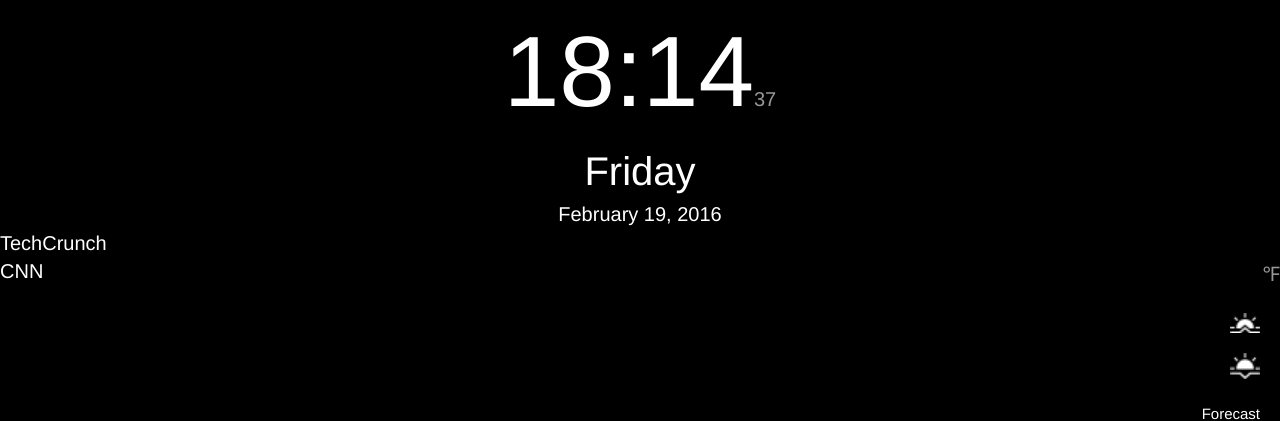
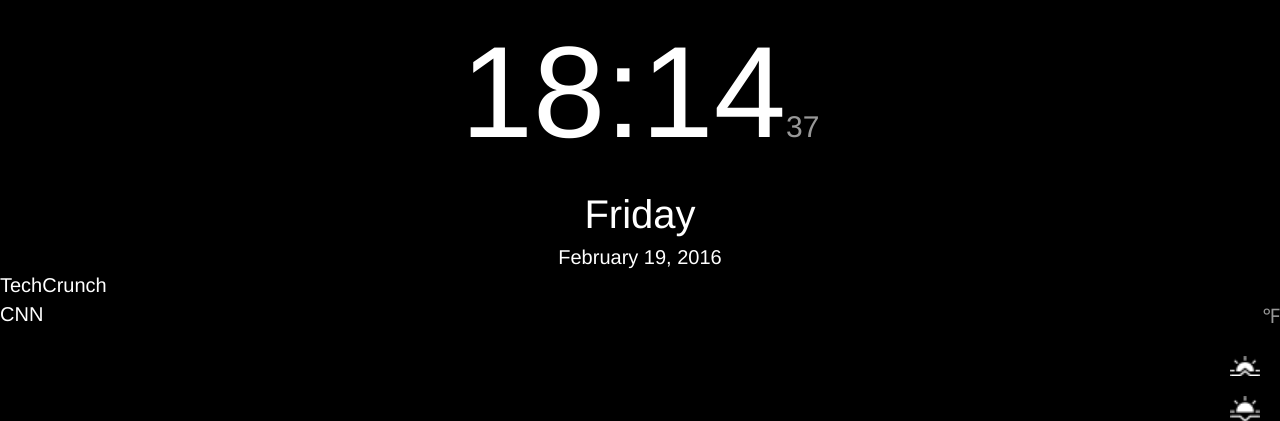
Before and after one commit to MBoustani/MagicMirror, a Flask app: page / in a window 1280 px wide. Shown: the top 421 px of the page. Run offline with Flask 2, Linux system fonts and the light colour scheme; some libraries are stand-ins or nearby versions.

Commit message:
changing sizes

```diff
--- a/static/css/style.css
+++ b/static/css/style.css
@@ -10,7 +10,7 @@ html,body{
 #clock{
     text-align: center;
     color: #ffffff;
-    font-size: 100px;
+    font-size: 130px;
     font-weight: 100;
     margin-right: 0px;
 }
@@ -18,7 +18,7 @@ html,body{
 #second{
     text-align: center;
     color: #989898;
-    font-size: 20px;
+    font-size: 30px;
     font-weight: 100;
 }
 
@@ -69,7 +69,7 @@ html,body{
 }
 
 #news_body{
-    font-size: 10px;
+    font-size: 20px;
     color: #ffffff;
 }
 
```
